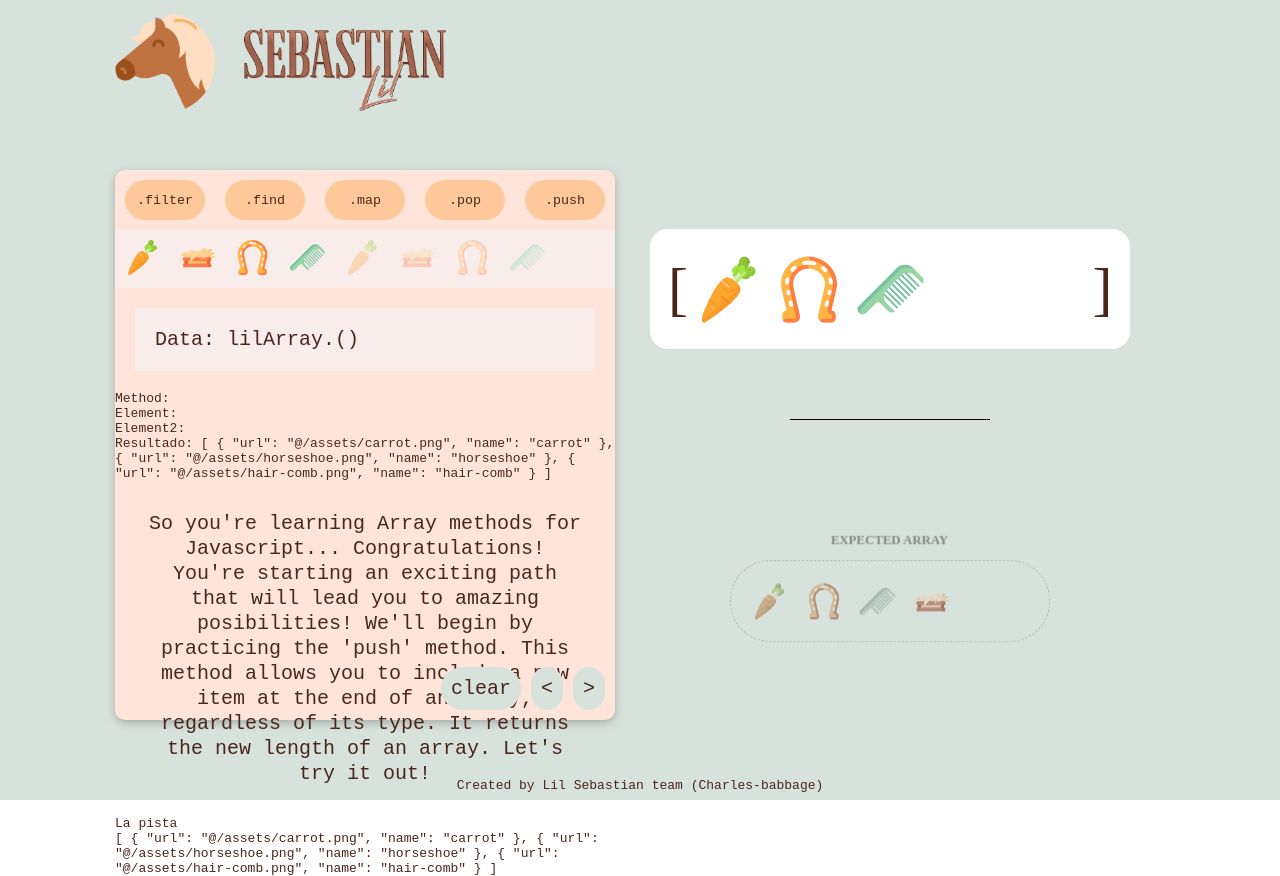
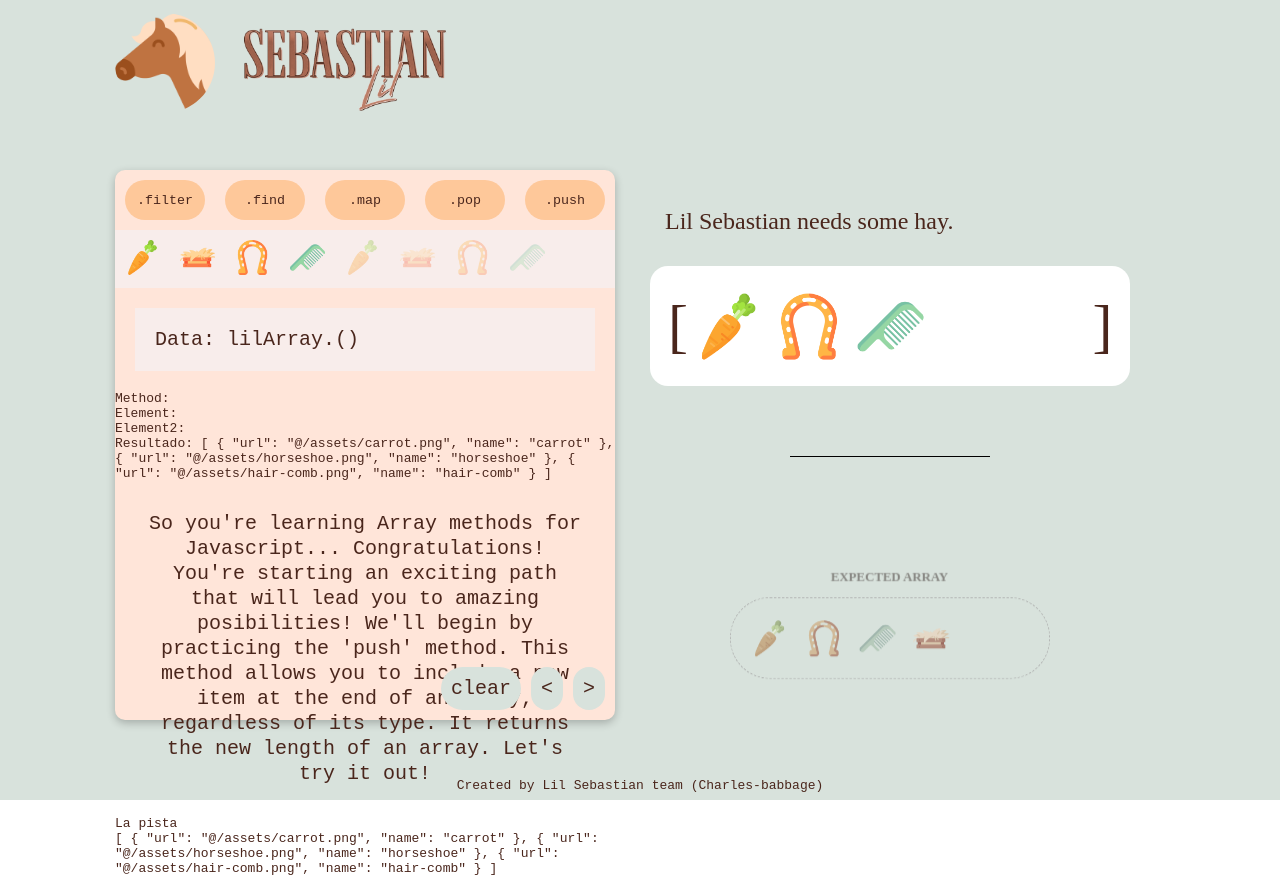
Before and after one commit to decolorblau/Lil-Sebastian-Vue, a Vue app: page / in a window 1280 px wide. Built offline with nearby package versions, Linux system fonts and the light colour scheme.

Commit message:
added task info

```diff
--- a/src/utils/exercises.js
+++ b/src/utils/exercises.js
@@ -3,7 +3,7 @@ import { carrot, horseshoe, hairComb, hay } from "./itemObjects";
 const exercises = [
   {
     method: ["push"],
-    task: "Lil Sebastian needs some hay",
+    task: "Lil Sebastian needs some hay.",
     instructions:
       "So you're learning Array methods for Javascript... Congratulations! You're starting an exciting path that will lead you to amazing posibilities! We'll begin by practicing the 'push' method. This method allows you to include a new item at the end of an array, regardless of its type. It returns the new length of an array. Let's try it out!",
     initialArray: [carrot, horseshoe, hairComb],
@@ -19,7 +19,7 @@ const exercises = [
   },
   {
     method: ["filter"],
-    task: "It's time to eat! Leave only Lil Sebastian's favourite food",
+    task: "It's time to eat! Leave only Lil Sebastian's favourite food.",
     instructions:
       "Just like when finding the right movie, you can apply a filter to an array to get a new array with the items that comply with the condition. Try it here!",
     initialArray: [horseshoe, carrot, hay, carrot],
@@ -27,7 +27,7 @@ const exercises = [
   },
   {
     method: ["find"],
-    task: "Take the brush and comb Lil Sebastian",
+    task: "Take the brush and comb Lil Sebastian.",
     introductions:
       "An array can contain many elements, and sometimes we'll need to use only one of them according to a specific condition. That is when we use the method 'find'.",
     initialArray: [carrot, horseshoe, hairComb, hay],
@@ -35,7 +35,7 @@ const exercises = [
   },
   {
     method: ["map"],
-    task: "Lil Sebastian needs new shoes",
+    task: "Lil Sebastian needs new shoes.",
     instructions:
       "In ocations, we'll need to change each of the elements of an array into something else, obtaining a new array. This is when we use the 'map' method. Let's see how it works.",
     initialArray: [horseshoe, hay, carrot, hairComb],
--- a/src/views/Home.vue
+++ b/src/views/Home.vue
@@ -3,6 +3,9 @@
     <BoardPanel />
   </div>
   <div class="board board--viewpanel">
+    <div class="task-container">
+      <p class="task">{{ exercises[this.exerciseIndex].task }}</p>
+    </div>
     <div class="array array--answer">
       <p>[</p>
       <div>
@@ -19,12 +22,23 @@
 </template>
 
 <script>
+import { mapState } from "vuex";
 import BoardPanel from "@/components/BoardPanel.vue";
 import Array from "@/components/Array.vue";
+import exercises from "@/utils/exercises";
 
 export default {
   name: "Home",
   components: { BoardPanel, Array },
+  data() {
+    return {
+      exercises,
+      task: "",
+    };
+  },
+  computed: {
+    ...mapState(["exerciseIndex"]),
+  },
 };
 </script>
 
@@ -61,6 +75,16 @@ hr {
   border: none;
   border-top: 1px solid black;
 }
+.task-container {
+  height: 40px;
+  width: 450px;
+  display: flex;
+  align-items: center;
+  margin-bottom: 35px;
+}
+.task {
+  font-size: 24px;
+}
 
 .array {
   margin: 0 auto;
```
